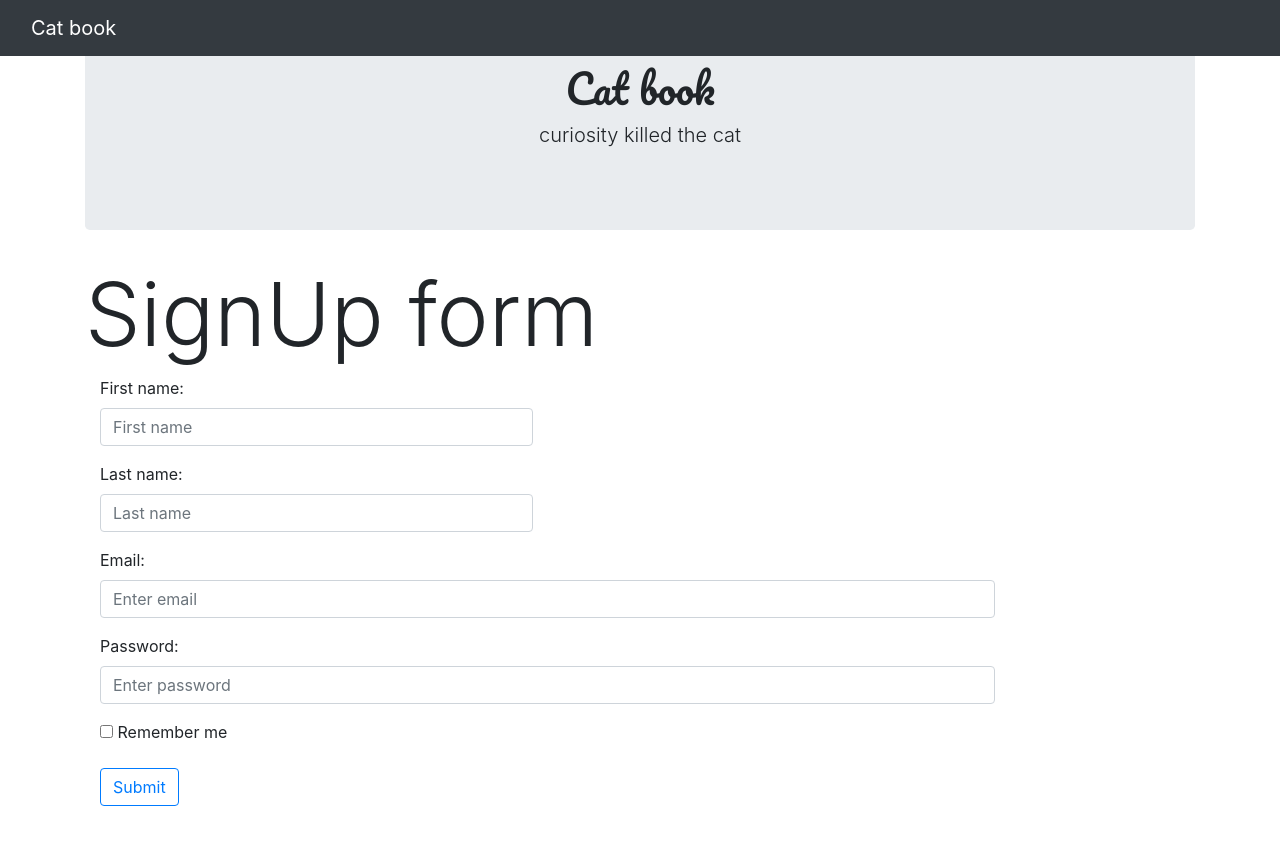
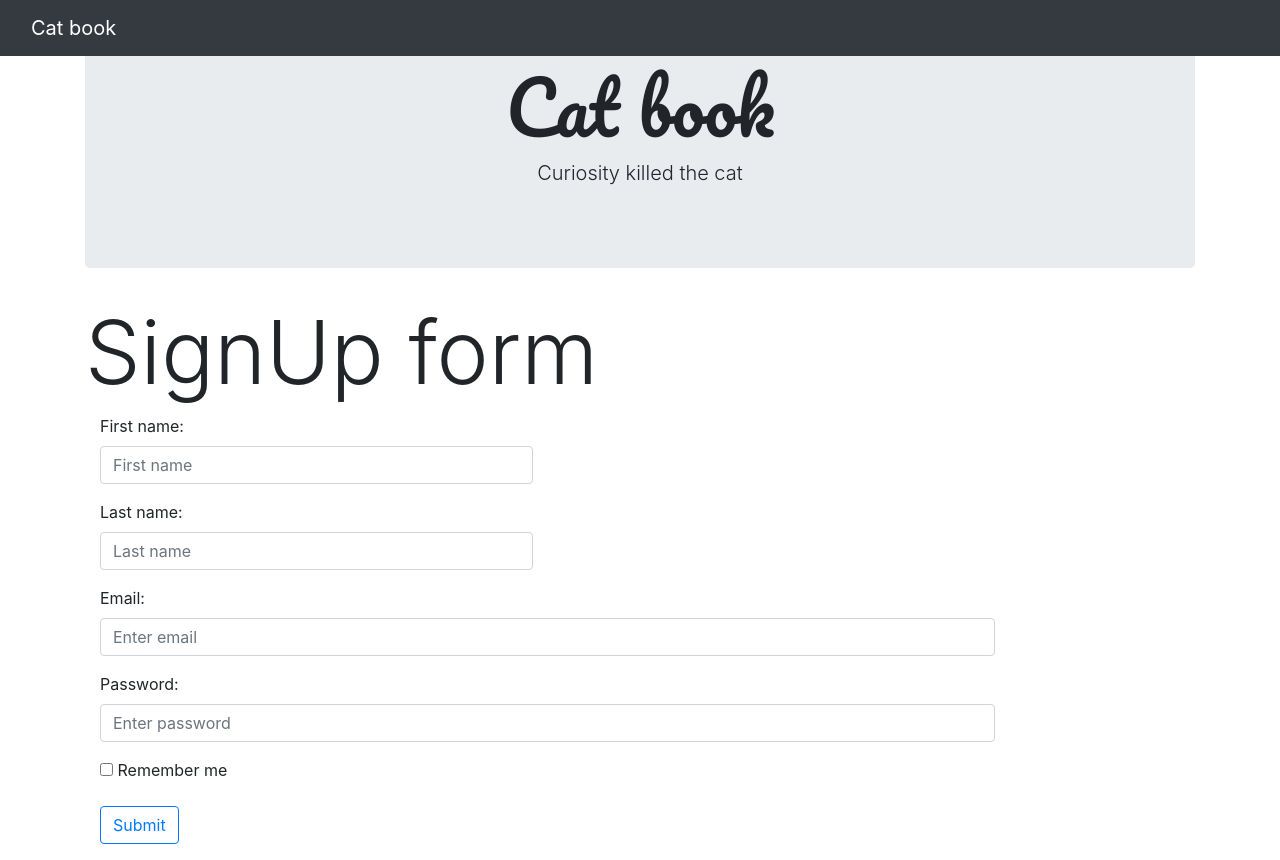
Before and after one commit to dmendel345/EX-Bootstrap, a plain HTML site: page signup_form.html in a window 1280 px wide. Before the commit the page ends 822 px from the top, so only its background shows below. Drawn offline with nearby package versions, Linux system fonts and the light colour scheme.

Commit message:
updatesignup_form.html

```diff
--- a/script.js
+++ b/script.js
@@ -0,0 +1 @@
+//
--- a/signup_form.html
+++ b/signup_form.html
@@ -29,10 +29,10 @@
 
     <div class="container">
 
-            <div class="jumbotron text-center">
-                    <h1 class="display-22">Cat book</h1>
-                    <p class="lead">curiosity killed the cat</p>
-                </div>
+        <div class="jumbotron text-center">
+            <h1 class="display-3">Cat book</h1>
+            <p class="lead">Curiosity killed the cat</p>
+        </div>
 
         <h2 class="display-2">SignUp form</h2>
         <form class="form-horizontal" action="/action_page.php">
```
Also changed, not shown: index.html (+1 -1 lines).
